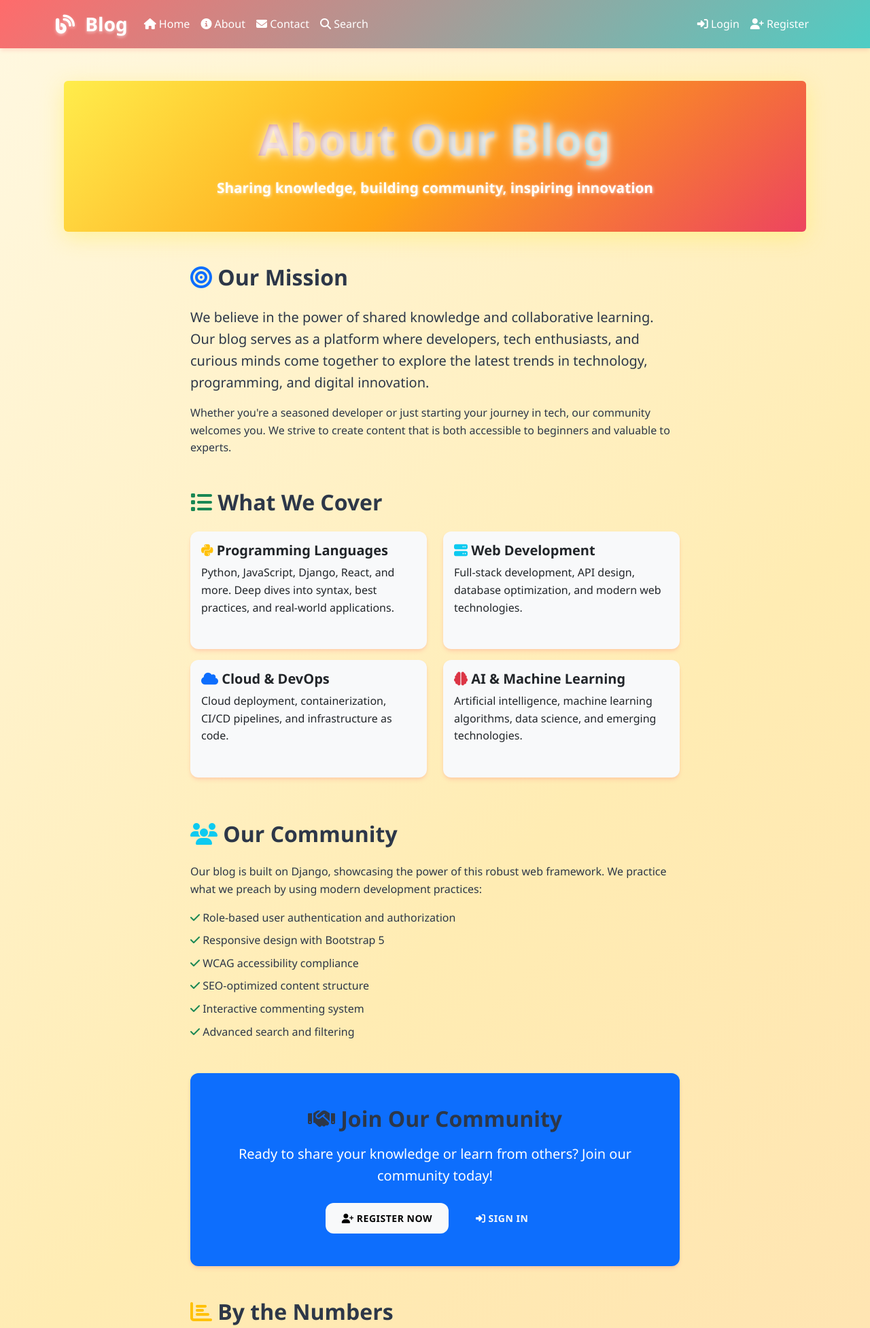
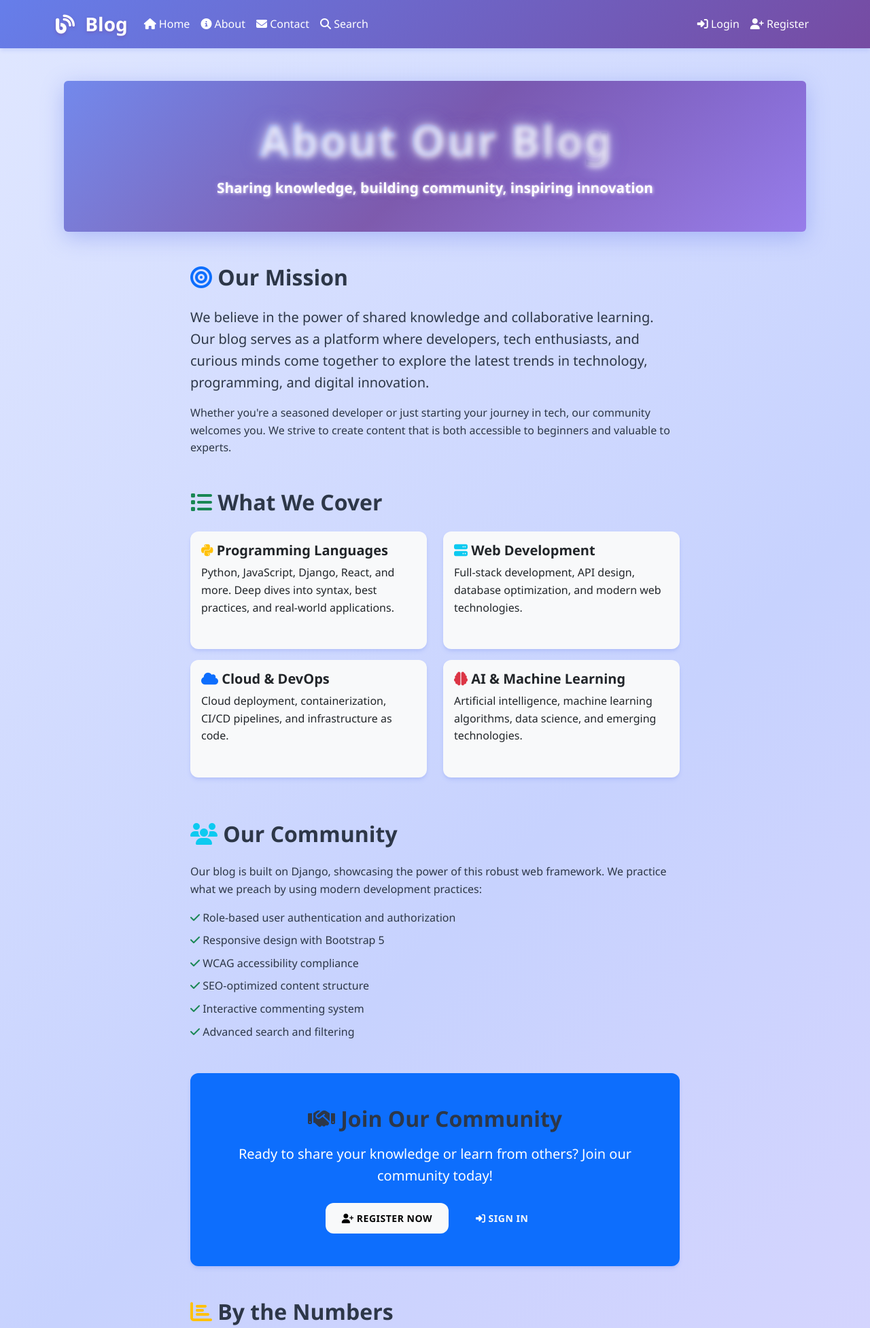
Before and after one commit to egg3552/Capstone-Project, a Django app: page /about/ in a window 1280 px wide. Shown: the top 1954 px of the page at 68% size. Run offline with Django 5.2, Linux system fonts and the light colour scheme; some libraries are stand-ins or nearby versions.

Commit message:
transform: Change entire site to blue-purple gradient theme
- Updated all CSS color variables to blue-purple palette
- Changed body background to light blue-purple gradient
- Updated navbar to classic blue-purple gradient with dark theme
- Modified featured posts and cards to use ocean blue-purple gradient
- Changed about hero to stunning blue-purple gradient with blue glow
- Updated all UI elements (buttons, tags, pagination) to purple tones
- Enhanced text shadows with blue and purple glow effects
- Maintained white text with blue-purple accent glows for readability

```diff
--- a/static/css/style.css
+++ b/static/css/style.css
@@ -2,44 +2,46 @@
 
 /* Root variables for consistent theming and easy customization */
 :root {
-  /* Bright color palette */
-  --primary-color: #ff6b6b;          /* Bright coral red */
-  --primary-dark: #ff5252;           /* Slightly darker coral */
-  --secondary-color: #4ecdc4;        /* Bright teal */
-  --success-color: #4caf50;          /* Bright green */
-  --danger-color: #ff9800;           /* Bright orange (softer than red) */
-  --warning-color: #ffeb3b;          /* Bright yellow */
-  --info-color: #03dac6;             /* Bright cyan */
-  --light-color: #fff8e1;            /* Warm light cream */
-  --dark-color: #ff6b6b;             /* Replace dark with bright coral */
+  /* Blue-Purple gradient color palette */
+  --primary-color: #667eea;          /* Soft blue */
+  --primary-dark: #5a67d8;           /* Darker blue */
+  --secondary-color: #9f7aea;        /* Medium purple */
+  --success-color: #68d391;          /* Green accent */
+  --danger-color: #fc8181;           /* Pink-red accent */
+  --warning-color: #f6e05e;          /* Yellow accent */
+  --info-color: #63b3ed;             /* Light blue */
+  --light-color: #f7fafc;            /* Very light blue-white */
+  --dark-color: #4c51bf;             /* Deep purple-blue */
 
-  /* Additional bright colors */
-  --primary-blue: #00bcd4;           /* Bright cyan blue */
-  --secondary-blue: #03a9f4;         /* Bright sky blue */
-  --accent-purple: #e91e63;          /* Bright pink */
-  --accent-orange: #ff9800;          /* Bright orange */
+  /* Additional blue-purple colors */
+  --primary-blue: #4299e1;           /* Sky blue */
+  --secondary-blue: #3182ce;         /* Medium blue */
+  --accent-purple: #805ad5;          /* Rich purple */
+  --accent-indigo: #6366f1;          /* Indigo */
+  --light-purple: #e9d8fd;           /* Very light purple */
 
   /* Typography */
   --font-family-primary: 'Segoe UI', Tahoma, Geneva, Verdana, sans-serif;
 
-  /* Spacing and effects with bright shadows */
+  /* Spacing and effects with blue-purple shadows */
   --border-radius: 0.75rem;
-  --box-shadow: 0 4px 6px -1px rgba(255, 107, 107, 0.2), 0 2px 4px -1px rgba(255, 107, 107, 0.1);
-  --box-shadow-lg: 0 10px 15px -3px rgba(255, 107, 107, 0.2), 0 4px 6px -2px rgba(255, 107, 107, 0.1);
+  --box-shadow: 0 4px 6px -1px rgba(102, 126, 234, 0.2), 0 2px 4px -1px rgba(102, 126, 234, 0.1);
+  --box-shadow-lg: 0 10px 15px -3px rgba(102, 126, 234, 0.2), 0 4px 6px -2px rgba(102, 126, 234, 0.1);
   --transition: all 0.3s cubic-bezier(0.4, 0, 0.2, 1);
 
-  /* Bright gradients for modern appearance */
-  --gradient-primary: linear-gradient(135deg, #ff6b6b 0%, #4ecdc4 100%);
-  --gradient-secondary: linear-gradient(135deg, #ffeb3b 0%, #03dac6 100%);
-  --gradient-sunset: linear-gradient(135deg, #ff9800 0%, #e91e63 100%);
+  /* Blue-Purple gradients for modern appearance */
+  --gradient-primary: linear-gradient(135deg, #667eea 0%, #764ba2 100%);
+  --gradient-secondary: linear-gradient(135deg, #a8edea 0%, #fed6e3 100%);
+  --gradient-sunset: linear-gradient(135deg, #667eea 0%, #764ba2 50%, #9f7aea 100%);
+  --gradient-ocean: linear-gradient(135deg, #4299e1 0%, #667eea 50%, #805ad5 100%);
 }
 
-/* General body styling with bright gradient background */
+/* General body styling with blue-purple gradient background */
 body {
   font-family: var(--font-family-primary);
   line-height: 1.6;
   color: #2d3748;  /* Dark gray for readability on bright backgrounds */
-  background: linear-gradient(135deg, #fff8e1 0%, #ffecb3 50%, #ffe0b2 100%);  /* Bright warm gradient */
+  background: linear-gradient(135deg, #e0e7ff 0%, #c7d2fe 50%, #ddd6fe 100%);  /* Light blue-purple gradient */
   min-height: 100vh;
 }
 
@@ -191,9 +193,9 @@ a:hover {
   line-height: 1.5;
 }
 
-/* Featured post with bright overlay effect for better text readability */
+/* Featured post with blue-purple gradient effect for better text readability */
 .featured-post {
-  background: linear-gradient(135deg, var(--gradient-sunset));
+  background: var(--gradient-ocean);
   color: white;
   border-radius: var(--border-radius);
   overflow: hidden;
@@ -205,7 +207,7 @@ a:hover {
   z-index: 2;  /* Above overlay */
 }
 
-/* Bright overlay for better text contrast */
+/* Blue-purple overlay for better text contrast */
 .featured-post::before {
   content: '';
   position: absolute;
@@ -213,7 +215,7 @@ a:hover {
   left: 0;
   right: 0;
   bottom: 0;
-  background: rgba(255, 152, 0, 0.2);  /* Semi-transparent bright orange overlay */
+  background: rgba(102, 126, 234, 0.2);  /* Semi-transparent blue overlay */
   z-index: 1;
 }
 
@@ -236,7 +238,7 @@ a:hover {
 }
 
 .tag:hover {
-  background-color: var(--primary-color);
+  background-color: var(--accent-purple);
   color: white;
   text-decoration: none;
 }
@@ -247,7 +249,7 @@ a:hover {
 }
 
 .category-badge:hover {
-  background-color: var(--accent-purple);
+  background-color: var(--accent-indigo);
   color: white;
   text-decoration: none;
 }
@@ -402,7 +404,7 @@ a:hover {
 }
 
 .back-to-top:hover {
-  background-color: var(--accent-purple);
+  background-color: var(--secondary-color);
   transform: translateY(-2px);  /* Lift effect on hover */
 }
 
@@ -491,10 +493,10 @@ a:hover {
   }
 }
 
-/* Bright mode support - override any dark mode preferences */
+/* Blue-purple mode support - override any dark mode preferences */
 @media (prefers-color-scheme: dark) {
   .card {
-    background-color: var(--warning-color);
+    background-color: var(--light-purple);
     color: #2d3748;
   }
 
@@ -555,14 +557,14 @@ a:hover {
   }
 }
 
-/* About page specific styling with ultra-bright colors */
+/* About page specific styling with blue-purple gradients */
 .about-hero {
-  background: linear-gradient(135deg, #ffeb3b 0%, #ff9800 50%, #e91e63 100%) !important;
+  background: linear-gradient(135deg, #667eea 0%, #764ba2 50%, #9f7aea 100%) !important;
   position: relative;
   overflow: hidden;
   border: none !important;
   color: white !important;
-  box-shadow: 0 8px 32px rgba(255, 235, 59, 0.4) !important;
+  box-shadow: 0 8px 32px rgba(102, 126, 234, 0.4) !important;
 }
 
 .about-hero::before {
@@ -572,7 +574,7 @@ a:hover {
   left: 0;
   right: 0;
   bottom: 0;
-  background: linear-gradient(45deg, rgba(255, 255, 255, 0.1), rgba(255, 235, 59, 0.2));  /* Bright light overlay */
+  background: linear-gradient(45deg, rgba(255, 255, 255, 0.1), rgba(102, 126, 234, 0.2));  /* Blue-purple light overlay */
   z-index: 1;
 }
 
@@ -585,7 +587,7 @@ a:hover {
   color: #ffffff !important;  /* Pure white for maximum contrast */
   text-shadow: 2px 2px 8px rgba(255, 255, 255, 0.8),
                0 0 20px rgba(255, 255, 255, 0.6),
-               0 0 30px rgba(255, 235, 59, 0.4) !important;  /* Bright white glow */
+               0 0 30px rgba(102, 126, 234, 0.4) !important;  /* Blue glow */
   font-weight: 900 !important;  /* Extra bold for better visibility */
   letter-spacing: 2px !important;
   text-transform: none !important;
@@ -596,7 +598,7 @@ a:hover {
 .about-hero .about-subtitle {
   color: #ffffff !important;  /* Pure white for subtitle */
   text-shadow: 1px 1px 4px rgba(255, 255, 255, 0.7),
-               0 0 10px rgba(255, 235, 59, 0.5) !important;  /* Bright white glow */
+               0 0 10px rgba(159, 122, 234, 0.5) !important;  /* Purple glow */
   opacity: 1 !important;
   font-weight: 600 !important;
   font-size: 1.3rem !important;
--- a/templates/base.html
+++ b/templates/base.html
@@ -43,12 +43,12 @@
     {% block extra_css %}{% endblock %}
 </head>
 <body>
-    <!-- Primary Navigation with bright gradient background and sticky positioning -->
-    <nav class="navbar navbar-expand-lg navbar-light sticky-top" role="navigation" aria-label="Main navigation"
-         style="background: linear-gradient(135deg, #ff6b6b 0%, #4ecdc4 100%); box-shadow: 0 4px 6px -1px rgba(255, 107, 107, 0.2);">
+    <!-- Primary Navigation with blue-purple gradient background and sticky positioning -->
+    <nav class="navbar navbar-expand-lg navbar-dark sticky-top" role="navigation" aria-label="Main navigation"
+         style="background: linear-gradient(135deg, #667eea 0%, #764ba2 100%); box-shadow: 0 4px 6px -1px rgba(102, 126, 234, 0.2);">
         <div class="container">
-            <!-- Brand logo with bright text shadow and icon -->
-            <a class="navbar-brand fw-bold fs-3" href="{% url 'blog:post_list' %}" style="text-shadow: 0 2px 4px rgba(255,255,255,0.5); color: white;">
+            <!-- Brand logo with blue-purple text shadow and icon -->
+            <a class="navbar-brand fw-bold fs-3" href="{% url 'blog:post_list' %}" style="text-shadow: 0 2px 4px rgba(118, 75, 162, 0.5); color: white;">
                 <i class="fas fa-blog me-2" aria-hidden="true"></i> Blog
             </a>
 
--- a/templates/blog/about.html
+++ b/templates/blog/about.html
@@ -9,8 +9,8 @@
     <div class="row mb-5">
         <div class="col-12 text-center">
             <div class="rounded p-5 about-hero">
-                <h1 class="display-4 mb-3 about-title" style="color: #ffffff !important; text-shadow: 2px 2px 8px rgba(255, 255, 255, 0.8), 0 0 20px rgba(255, 255, 255, 0.6) !important; font-weight: 900 !important; font-size: 4rem !important; letter-spacing: 2px !important;">About Our Blog</h1>
-                <p class="lead mb-0 about-subtitle" style="color: #ffffff !important; text-shadow: 1px 1px 4px rgba(255, 255, 255, 0.7) !important; font-weight: 600 !important;">Sharing knowledge, building community, inspiring innovation</p>
+                <h1 class="display-4 mb-3 about-title" style="color: #ffffff !important; text-shadow: 2px 2px 8px rgba(255, 255, 255, 0.8), 0 0 20px rgba(255, 255, 255, 0.6), 0 0 30px rgba(102, 126, 234, 0.4) !important; font-weight: 900 !important; font-size: 4rem !important; letter-spacing: 2px !important;">About Our Blog</h1>
+                <p class="lead mb-0 about-subtitle" style="color: #ffffff !important; text-shadow: 1px 1px 4px rgba(255, 255, 255, 0.7), 0 0 10px rgba(159, 122, 234, 0.5) !important; font-weight: 600 !important;">Sharing knowledge, building community, inspiring innovation</p>
             </div>
         </div>
     </div>
```
